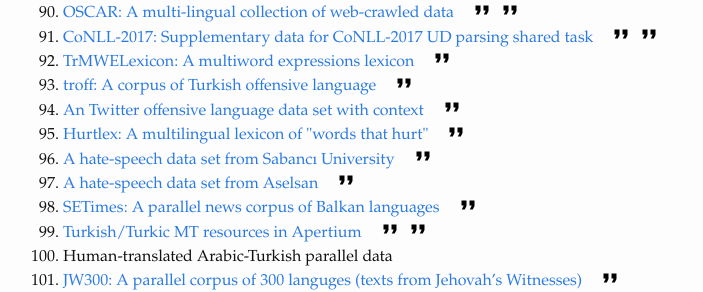
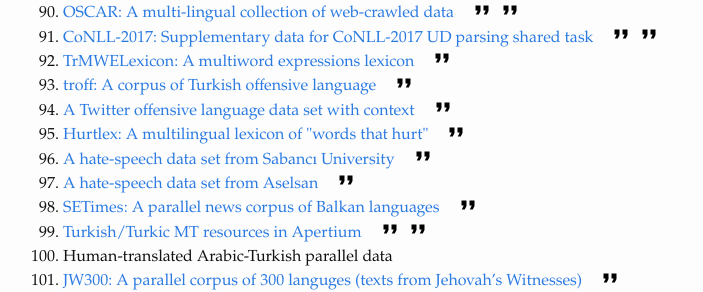
Before and after one commit to TurkishNLP/list, a Jekyll site: the page built from index.md, in a window 1280 px wide and 900 px high, scrolled down 2285 px. Shown: the part 157-449 px from the top of the window, without its empty margins (237-940 px from the left). Built offline with Jekyll 4.4.1, drawn with Linux system fonts in a browser that asks for light colours.

Commit message:
Typo correction.

```diff
--- a/_data/resources.yml
+++ b/_data/resources.yml
@@ -253,7 +253,7 @@
   link: https://coltekin.github.io/offensive-turkish/
   citations: [coltekin2020lrec]
   license: CC-by
-- dsc: An Twitter offensive language data set with context
+- dsc: A Twitter offensive language data set with context
   category: corpus
   subcat: offensive language
   textsource: [twitter]
```
